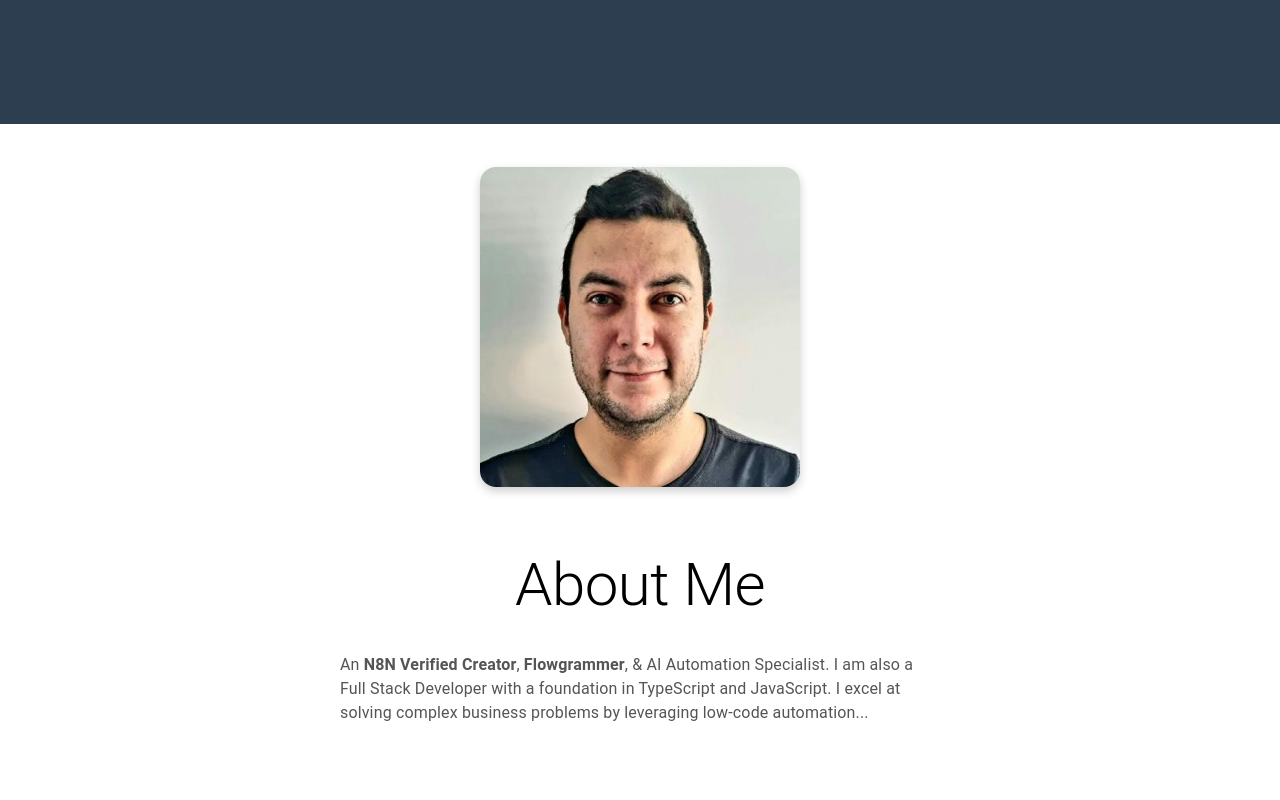
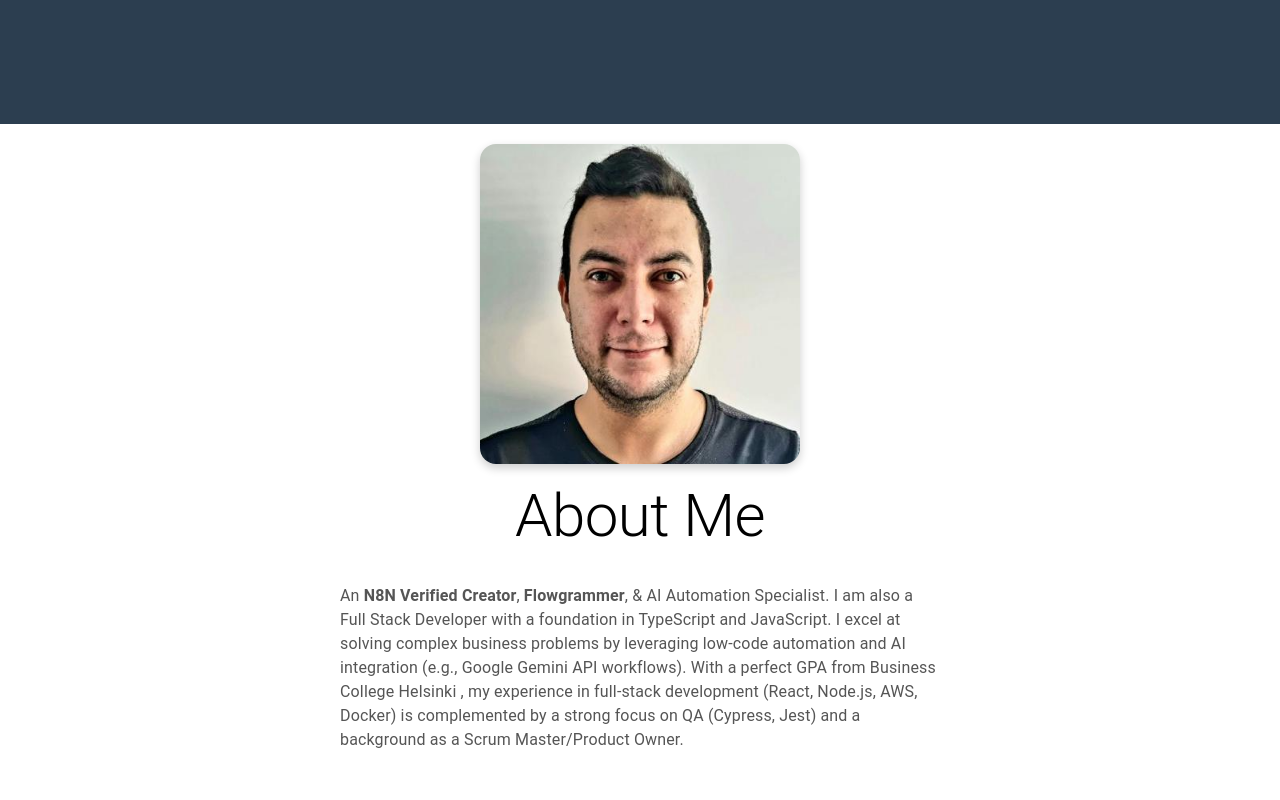
Before and after one commit to MychelGarzon/portfolio_MG, a React (Vite) app: page / in a window 1280 px wide. Shown: the part 580-1380 px from the top of the page. Built offline with nearby package versions, Linux system fonts and the light colour scheme.

Commit message:
Enhance SEO and accessibility by updating meta tags, improving semantic structure, and optimizing alt text in components

```diff
--- a/index.html
+++ b/index.html
@@ -3,6 +3,7 @@
 
 <head>
   <meta charset="UTF-8" />
+
   <title>Mychel Garzon | n8n Expert & Flowgrammer | AI Automation Specialist</title>
 
   <meta name="description"
@@ -12,12 +13,25 @@
 
   <meta name="keywords"
     content="n8n, flowgrammer, AI automation, n8n expert, workflow automation, full stack developer, Mychel Garzon" />
-
+  <meta name="google-site-verification" content="LSBwuyJMvov5f3OgdQCNZcsxmCzDqrwDf3XF0AUh-to" />
   <link rel="canonical" href="https://mychelgarzon.netlify.app/" />
 
+  <meta property="og:type" content="website" />
+  <meta property="og:url" content="https://mychelgarzon.netlify.app/" />
   <meta property="og:title" content="Mychel Garzon | n8n Expert & Flowgrammer" />
   <meta property="og:description"
     content="Explore the portfolio of Mychel Garzon, an n8n Verified Creator and Flowgrammer specializing in AI automation." />
+  <meta property="og:image" content="https://mychelgarzon.netlify.app/og-image.png" />
+
+  <meta name="twitter:card" content="summary_large_image" />
+  <meta name="twitter:url" content="https://mychelgarzon.netlify.app/" />
+  <meta name="twitter:title" content="Mychel Garzon | n8n Expert & Flowgrammer" />
+  <meta name="twitter:description"
+    content="Explore the portfolio of Mychel Garzon, an n8n Verified Creator and Flowgrammer." />
+  <meta name="twitter:image" content="https://mychelgarzon.netlify.app/og-image.png" />
+
+  <link rel="icon" href="/favicon.ico" sizes="any" />
+  <link rel="apple-touch-icon" href="/apple-touch-icon.png" />
 
   <script type="application/ld+json">
     {
@@ -26,14 +40,15 @@
       "name": "Mychel Garzon",
       "url": "https://mychelgarzon.netlify.app/",
       "jobTitle": ["n8n Expert", "Flowgrammer", "Full Stack Developer"],
+      "knowsAbout": ["n8n", "AI Automation", "React", "Node.js"],
       "description": "n8n Verified Creator and AI Automation Specialist."
     }
-  </script>
+    </script>
+
 </head>
 
 <body>
   <div id="root"></div>
-  <script type="module" src="/src/main.jsx"></script>
 </body>
 
 </html>
--- a/src/components/Hero.jsx
+++ b/src/components/Hero.jsx
@@ -3,21 +3,22 @@ import photo from "../assets/ownPhoto.jpeg";
 
 const Hero = () => {
   return (
+    // SEO FIX: Changed Grid container to a <section> for semantic value
     <Grid
+      component="section"
       container
       sx={{
-        height: '80vh', // Full height of the viewport
+        height: '80vh',
         justifyContent: 'center',
-        alignItems: 'center', // Centering vertically
-        background: "white", // Background color
+        alignItems: 'center',
+        background: "white",
 
       }}
     >
-      {/* Left Column for Image */}
       <Grid item xs={12} md={6} display="flex" justifyContent="center">
         <CardMedia
           component="img"
-          alt="About Me"
+          alt="Mychel Garzon - n8n Expert and Flowgrammer" // SEO FIX: Optimized Alt Text
           image={photo}
           sx={{
             marginTop: "20px",
@@ -30,7 +31,6 @@ const Hero = () => {
         />
       </Grid>
 
-      {/* Right Column for Text */}
       <Grid
         margin={2}
         item
@@ -42,7 +42,7 @@ const Hero = () => {
         justifyContent="center"
         textAlign="center"
       >
-
+        {/* SEO FIX: Maintained H2 hierarchy */}
         <Typography variant="h2" component="h2" sx={{ marginBottom: 2 }}>
           About Me
         </Typography>
@@ -56,11 +56,10 @@ const Hero = () => {
             color: '#555',
           }}
         >
-          {/* UPDATE: Added "Flowgrammer" explicitly */}
+          {/* SEO FIX: Added "Flowgrammer" explicitly and used <strong> tags for emphasis */}
           An <strong>N8N Verified Creator</strong>, <strong>Flowgrammer</strong>, & AI Automation Specialist.
           I am also a Full Stack Developer with a foundation in TypeScript and JavaScript.
-          I excel at solving complex business problems by leveraging low-code automation...
-          {/* ... rest of text */}
+          I excel at solving complex business problems by leveraging low-code automation and AI integration (e.g., Google Gemini API workflows). With a perfect GPA from Business College Helsinki , my experience in full-stack development (React, Node.js, AWS, Docker) is complemented by a strong focus on QA (Cypress, Jest) and a background as a Scrum Master/Product Owner.
         </Typography>
       </Grid>
     </Grid >
--- a/src/components/banner/Banner.jsx
+++ b/src/components/banner/Banner.jsx
@@ -9,9 +9,9 @@ const Banner = () => {
         if (element) {
             const options = {
                 strings: [
-                    "AI Automation Specialist",
                     "n8n Expert",
                     "Flowgrammer",
+                    "AI Automation Specialist",
                     "Full Stack Developer"
                 ], typeSpeed: 60,
                 backSpeed: 25,
```
Also changed, not shown: public/robot.txt (added), 1 other file (tests, documents, lock files or other folders).
